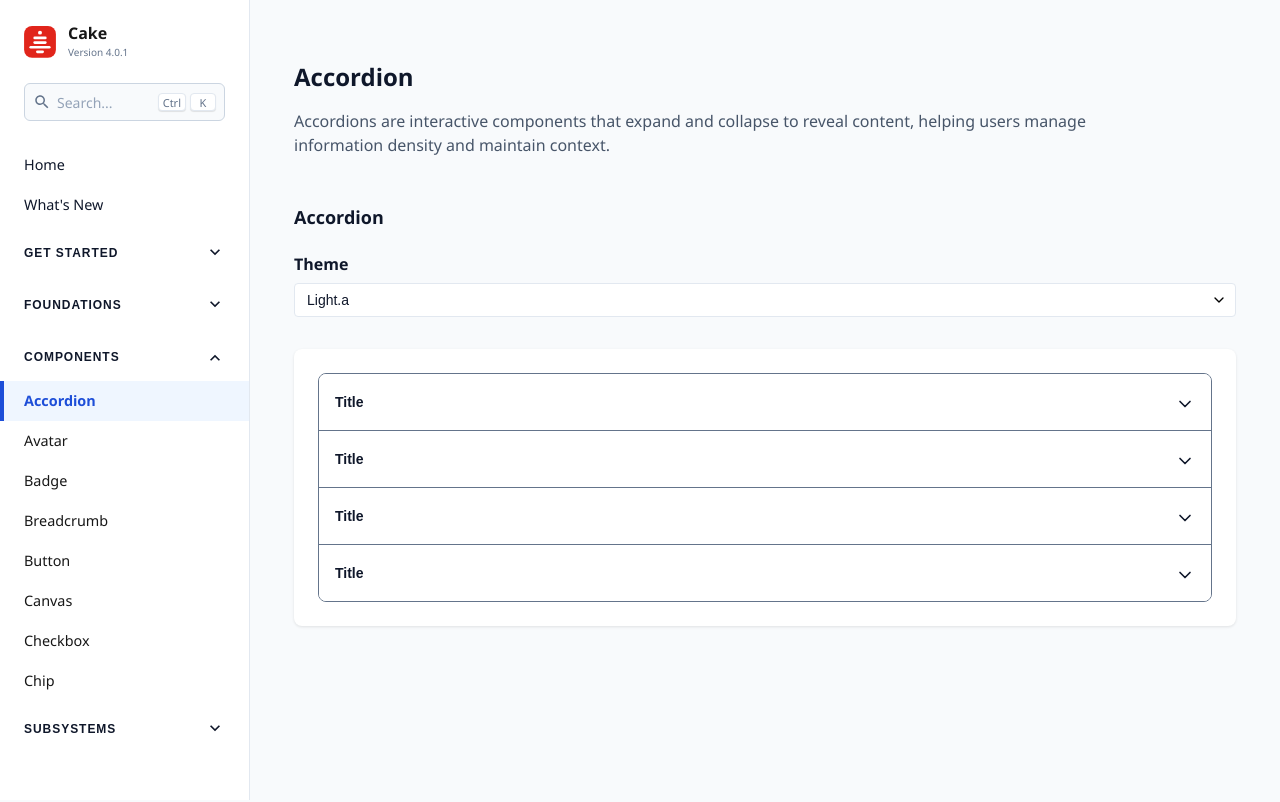
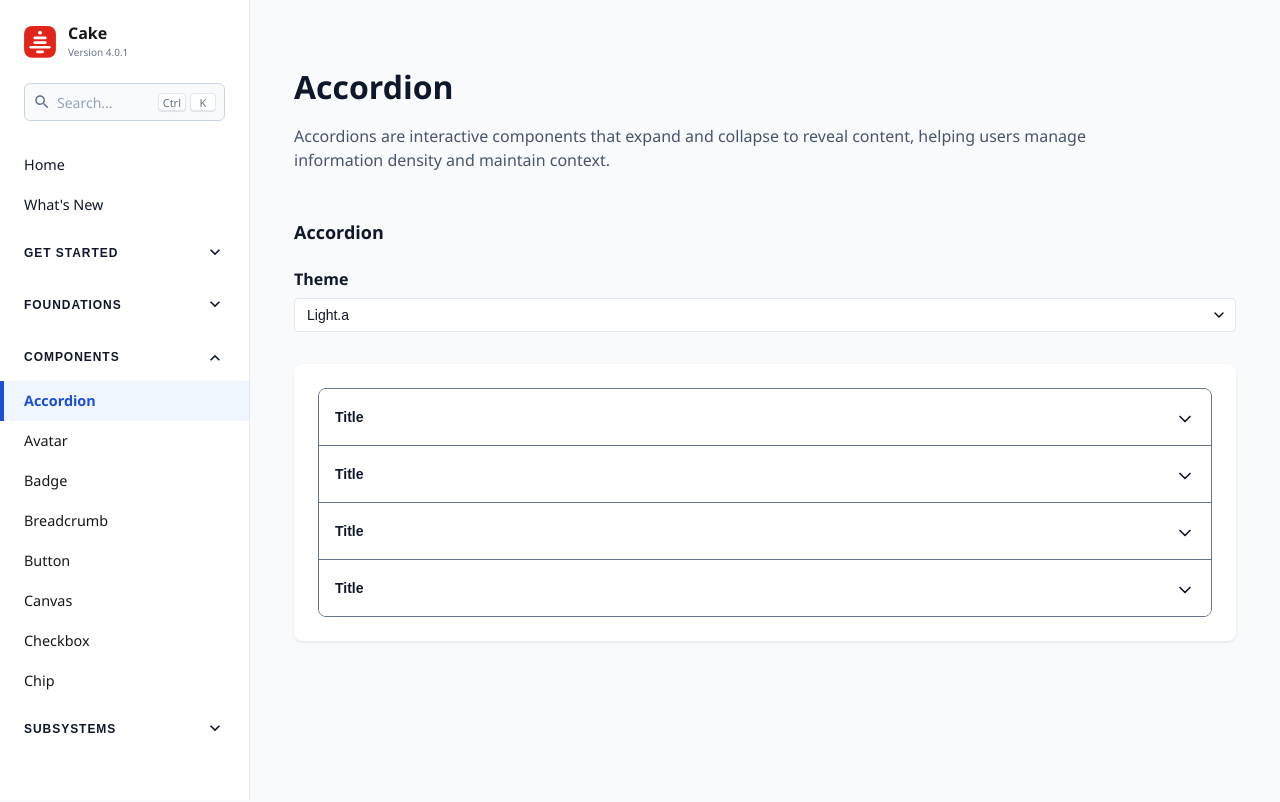
Before and after one commit to cake-admin/cakev2, a React (Create React App) app: page /components/accordion in a window 1280 px wide. Shown: the top 802 px of the page. Built offline with nearby package versions, Linux system fonts and the light colour scheme.

Commit message:
Fix: Standardize all H1 page titles to 2rem font size

```diff
--- a/src/pages/AccordionPage.js
+++ b/src/pages/AccordionPage.js
@@ -14,7 +14,7 @@ const Header = styled.div`
 `;
 
 const Title = styled.h1`
-  font-size: 1.5rem;
+  font-size: 2rem;
   margin-bottom: 16px;
   color: #0F172A;
 `;
--- a/src/pages/BadgePage.js
+++ b/src/pages/BadgePage.js
@@ -14,7 +14,7 @@ const Header = styled.div`
 `;
 
 const Title = styled.h1`
-  font-size: 1.5rem; /* 24px */
+  font-size: 2rem;
   margin-bottom: 16px;
   color: #0F172A;
 `;
--- a/src/pages/BreadcrumbPage.js
+++ b/src/pages/BreadcrumbPage.js
@@ -14,7 +14,7 @@ const Header = styled.div`
 `;
 
 const Title = styled.h1`
-  font-size: 1.5rem; /* 24px */
+  font-size: 2rem;
   margin-bottom: 16px;
   color: #0F172A;
 `;
--- a/src/pages/ButtonPage.js
+++ b/src/pages/ButtonPage.js
@@ -16,7 +16,7 @@ const Header = styled.div`
 `;
 
 const Title = styled.h1`
-  font-size: 1.5rem; /* 24px */
+  font-size: 2rem;
   margin-bottom: 16px;
   color: #0F172A;
 `;
--- a/src/pages/CheckboxPage.js
+++ b/src/pages/CheckboxPage.js
@@ -14,7 +14,7 @@ const Header = styled.div`
 `;
 
 const Title = styled.h1`
-  font-size: 1.5rem; /* 24px */
+  font-size: 2rem;
   margin-bottom: 16px;
   color: #0F172A;
 `;
--- a/src/pages/ChipPage.js
+++ b/src/pages/ChipPage.js
@@ -18,7 +18,7 @@ const Header = styled.div`
 `;
 
 const Title = styled.h1`
-  font-size: 36px;
+  font-size: 2rem;
   margin-bottom: 16px;
   color: #0F172A;
 `;
--- a/src/pages/Home.js
+++ b/src/pages/Home.js
@@ -26,7 +26,7 @@ const PageTitle = styled.h1`
   color: ${colorData.slate[900]};
   font-family: ${fontStack};
   font-weight: 600;
-  font-size: 24px;
+  font-size: 2rem;
   line-height: 28px;
   padding-bottom: 24px;
   margin: 0;
--- a/src/pages/VersionControl.js
+++ b/src/pages/VersionControl.js
@@ -13,7 +13,7 @@ const PageHeader = styled.div`
 `;
 
 const PageTitle = styled.h1`
-  font-size: 36px;
+  font-size: 2rem;
   font-weight: 700;
   color: #111827;
   margin: 0 0 8px 0;
```
